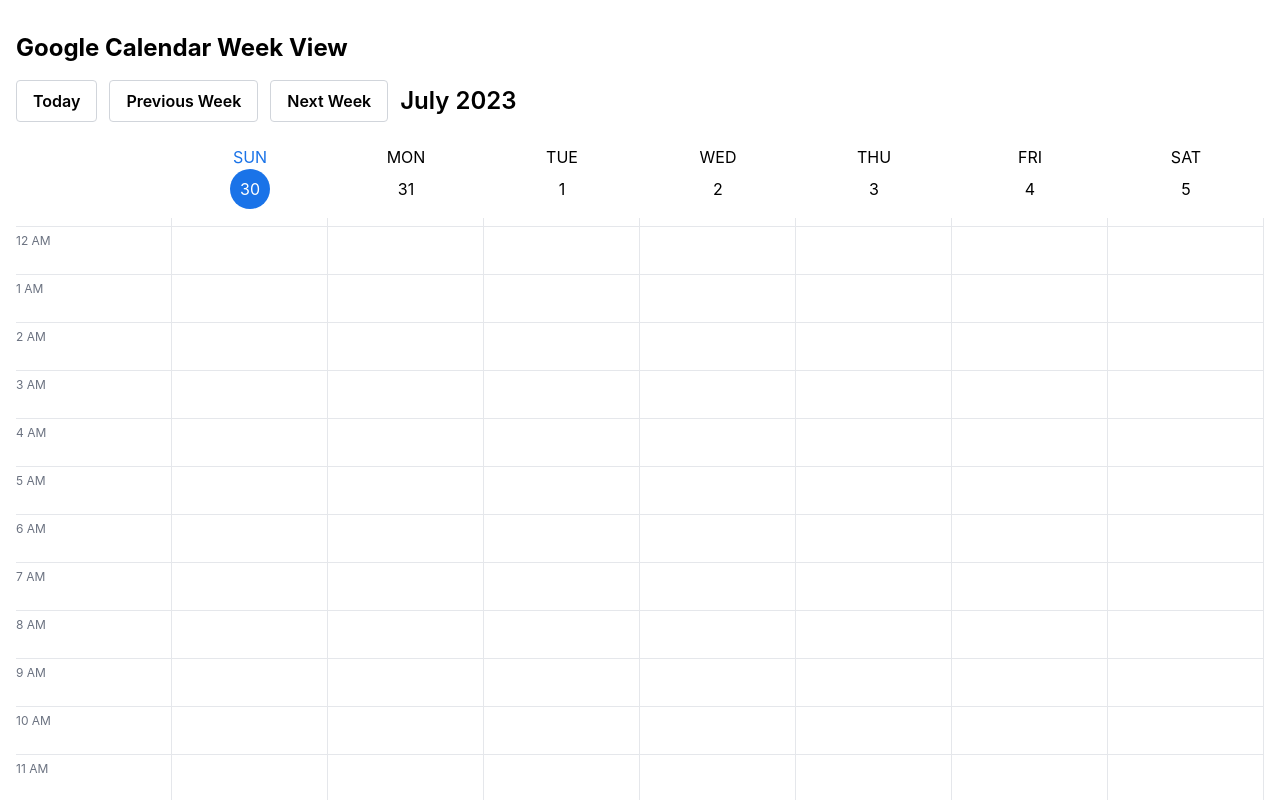
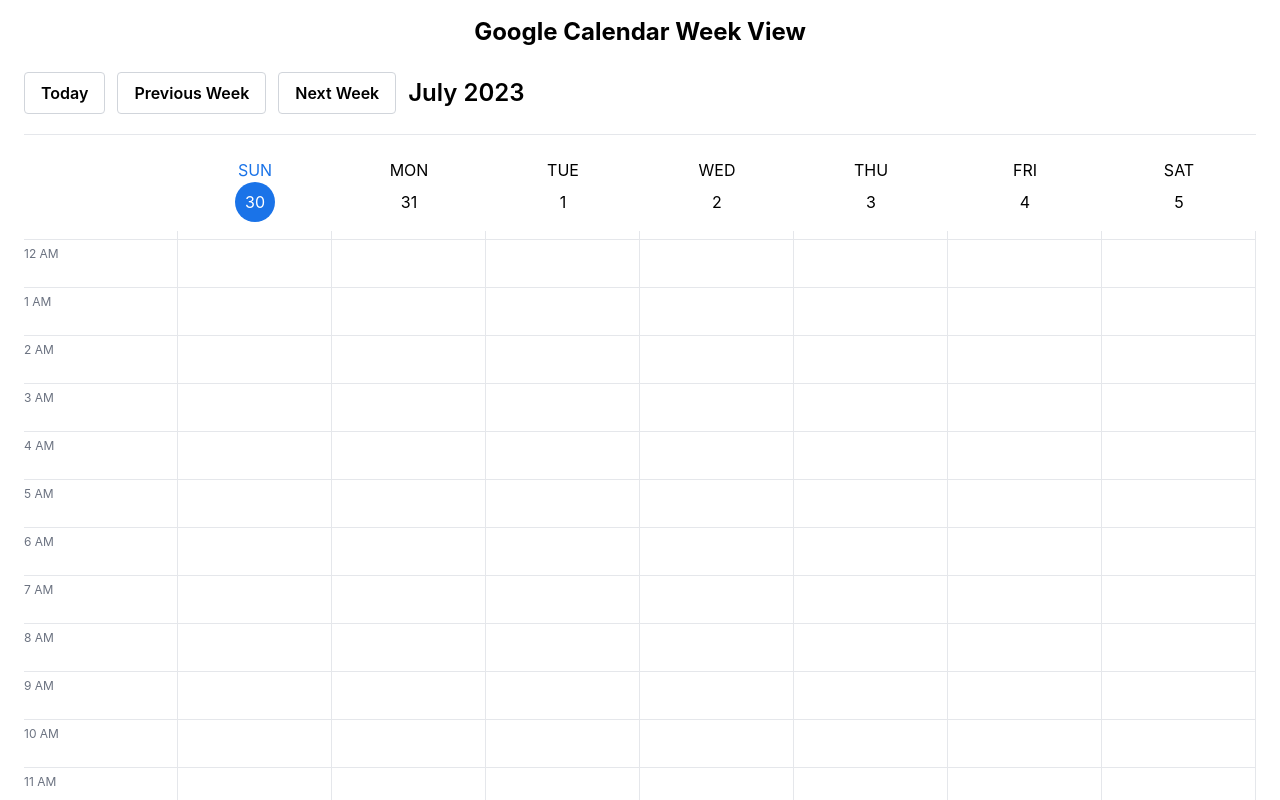
Before and after one commit to mohitshende/calendar, a React (Vite) app: page / in a window 1280 px wide. Shown: the top 800 px of the page. Built offline with nearby package versions, Linux system fonts and the light colour scheme.

Commit message:
final style changes

```diff
--- a/src/components/WeekView.tsx
+++ b/src/components/WeekView.tsx
@@ -70,10 +70,12 @@
   useTick();
 
   return (
-    <div className="container mx-auto mt-4 p-4 h-full">
-      <h1 className="text-2xl font-bold mb-4">Google Calendar Week View</h1>
+    <div className="mt-4 px-6 h-full">
+      <h1 className="text-2xl font-bold mb-6 text-center">
+        Google Calendar Week View
+      </h1>
 
-      <div className="flex items-center gap-3 mb-30">
+      <div className="flex items-center flex-wrap gap-3 mb-30 border-b border-gray-200 pb-5">
         <button
           className="border border-gray-300 hover:bg-gray-100  font-semibold py-2 px-4 rounded"
           onClick={goToCurrentDate}
```
